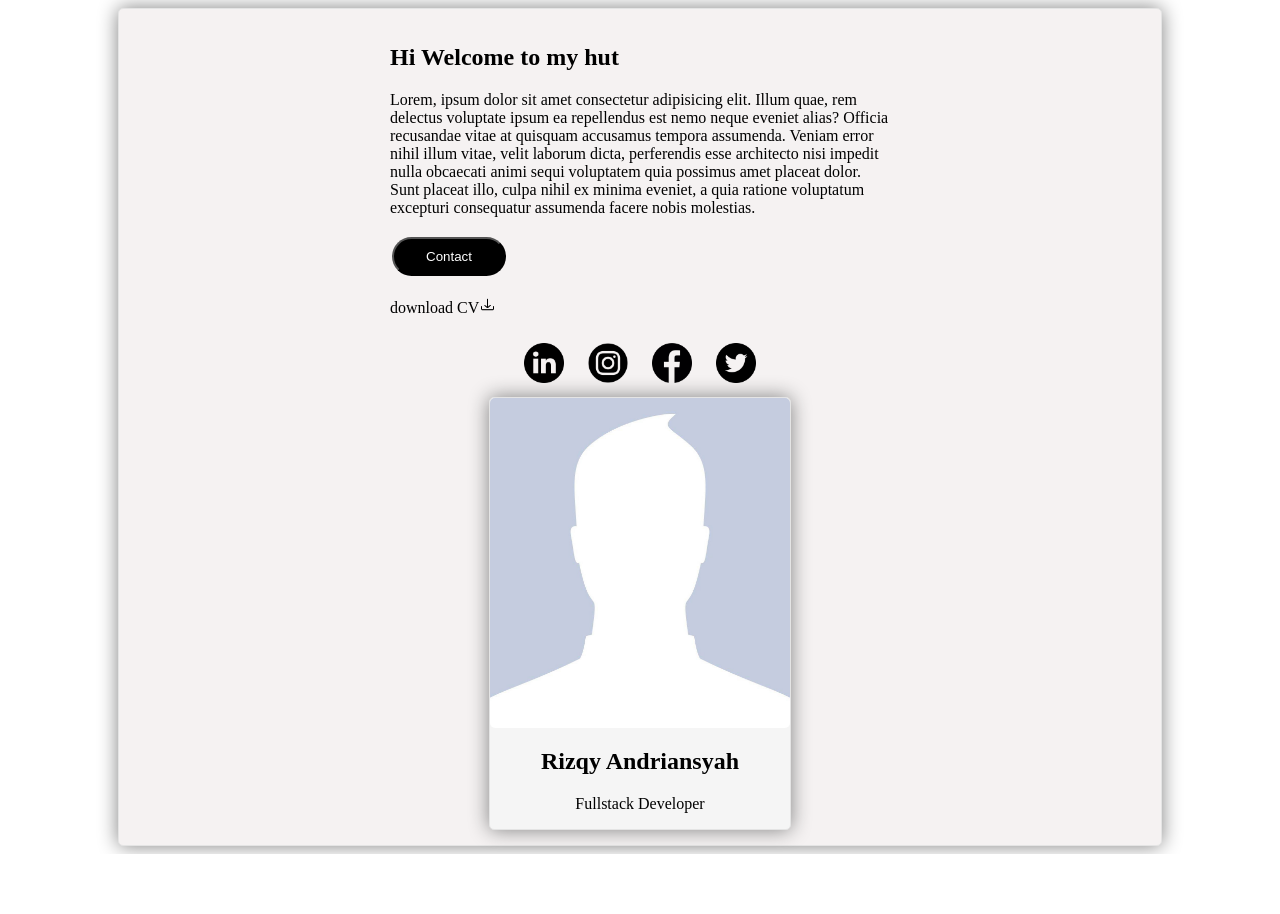
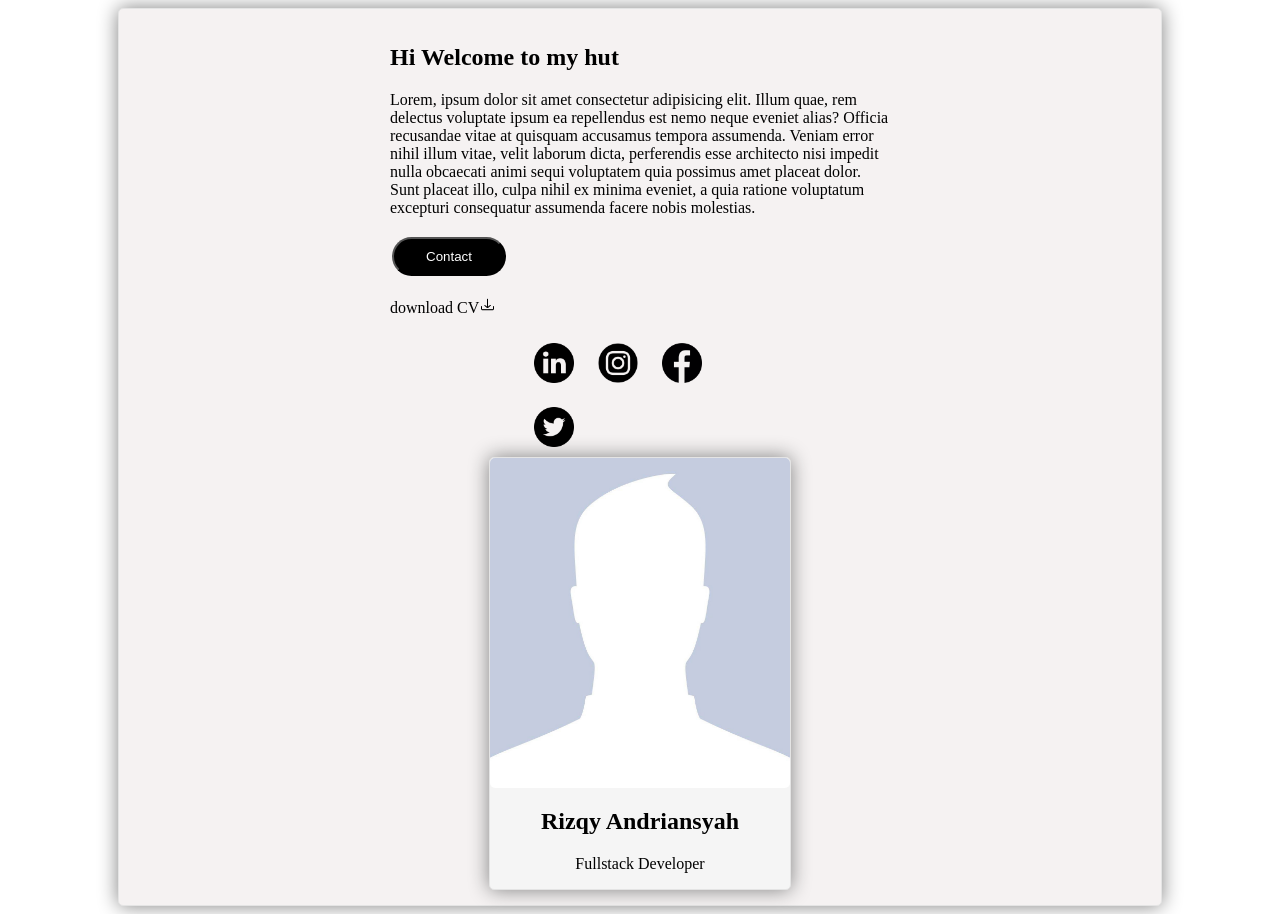
Before and after one commit to Rizqy-617/Day-1, a plain HTML site: page index.html in a window 1280 px wide. Before the commit the page ends 854 px from the top, so only its background shows below. Drawn offline with Linux system fonts and the light colour scheme.

Commit message:
Update index.html

```diff
--- a/index.html
+++ b/index.html
@@ -13,7 +13,7 @@
                 <p class="cv">download CV<img src="img/download.png" alt="icon download" style="width: 17px;"></p>
             </div>
             <!-- Sosmed -->
-            <div class="sosmed" style="margin: auto; width: 25%;">
+            <div class="sosmed" style="margin: auto; width: 23%;">
                 <a href="#"><img src="img/linkedin.png" alt="linkedin" style="width: 40px;margin: 10px;"></a>
                 <a href="#"><img src="img/instagram.png" alt="instagram" style="width: 40px;margin: 10px;"></a>
                 <a href="#"><img src="img/facebook-circular-logo.png" alt="facebook" style="width: 40px;margin: 10px;"></a>
```
